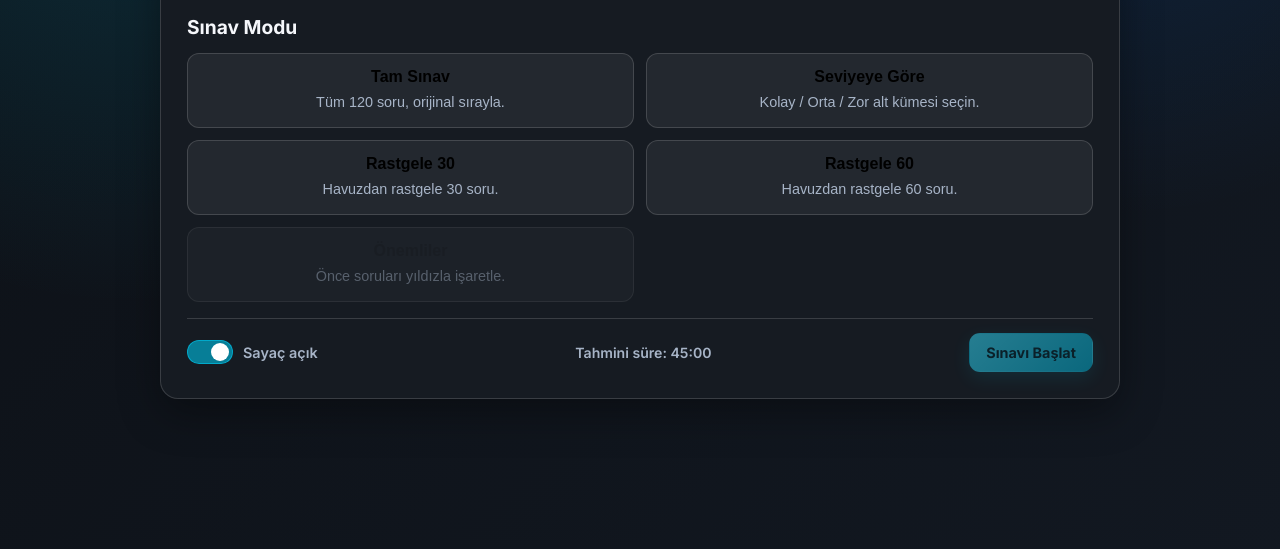
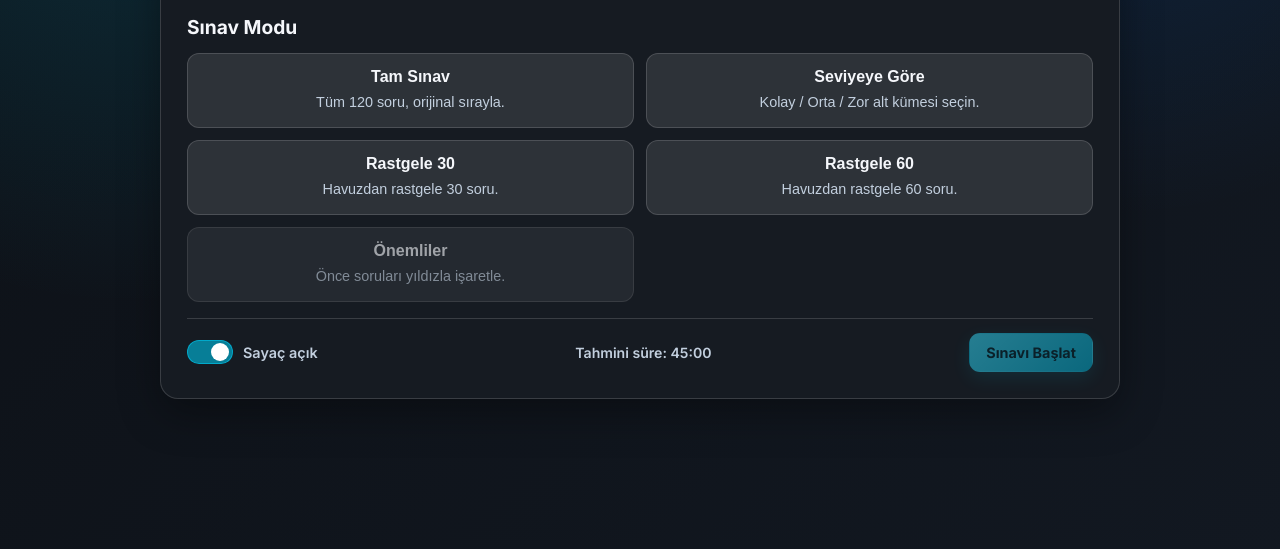
Before and after one commit to aftekeli/infosec_midterm, a plain HTML site: page index.html in a window 1280 px wide. Shown: the part 251-800 px from the top of the page. Drawn offline with Linux system fonts and the light colour scheme.

Commit message:
Improve dark mode text contrast on start screen cards

```diff
--- a/index.html
+++ b/index.html
@@ -12,10 +12,10 @@
       --bg: #0d1117;
       --bg-secondary: #121821;
       --surface: #161b22;
-      --surface-2: rgba(255, 255, 255, 0.06);
+      --surface-2: rgba(255, 255, 255, 0.1);
       --border: rgba(255, 255, 255, 0.15);
       --text: #f5f7fb;
-      --muted: #a7b4c7;
+      --muted: #c2cfde;
       --accent: #00b4d8;
       --accent-soft: rgba(0, 180, 216, 0.22);
       --correct: #2fbf71;
@@ -252,6 +252,7 @@
     .mode-card {
       border: 1px solid var(--border);
       background: var(--surface-2);
+      color: var(--text);
       border-radius: var(--radius-md);
       padding: 14px;
       cursor: pointer;
@@ -272,7 +273,7 @@
 
     .mode-card:disabled,
     .mode-card.disabled {
-      opacity: 0.45;
+      opacity: 0.62;
       cursor: not-allowed;
       transform: none;
       box-shadow: none;
@@ -282,6 +283,7 @@
     .mode-card strong {
       display: block;
       font-size: 1rem;
+      color: var(--text);
       margin-bottom: 6px;
     }
 
```
